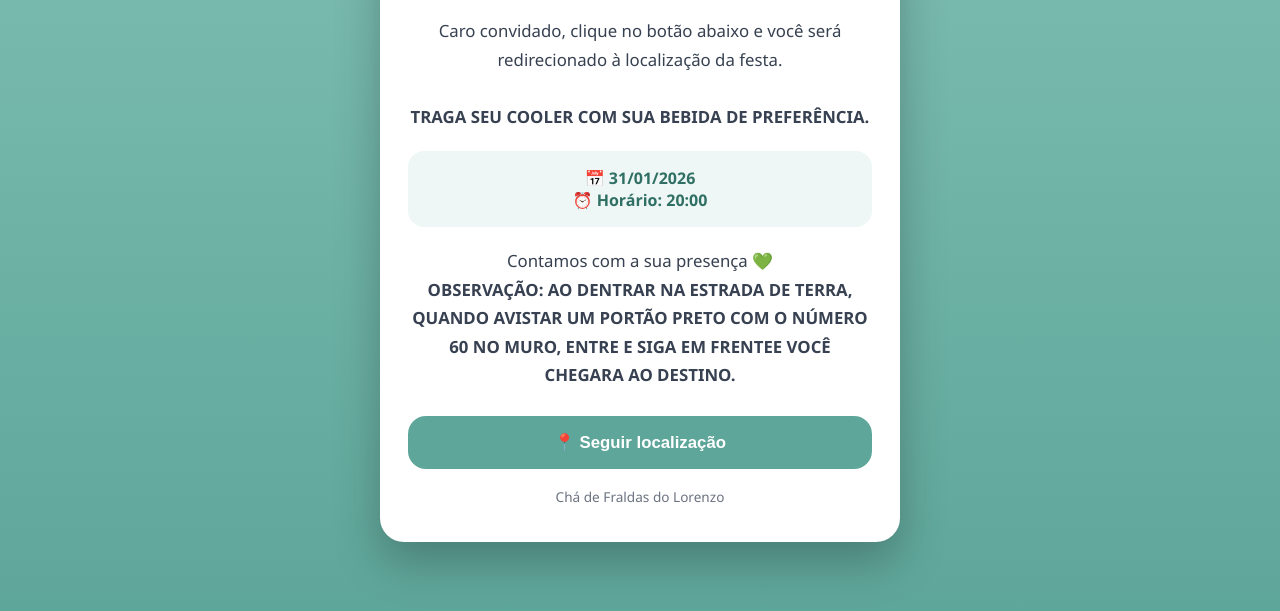
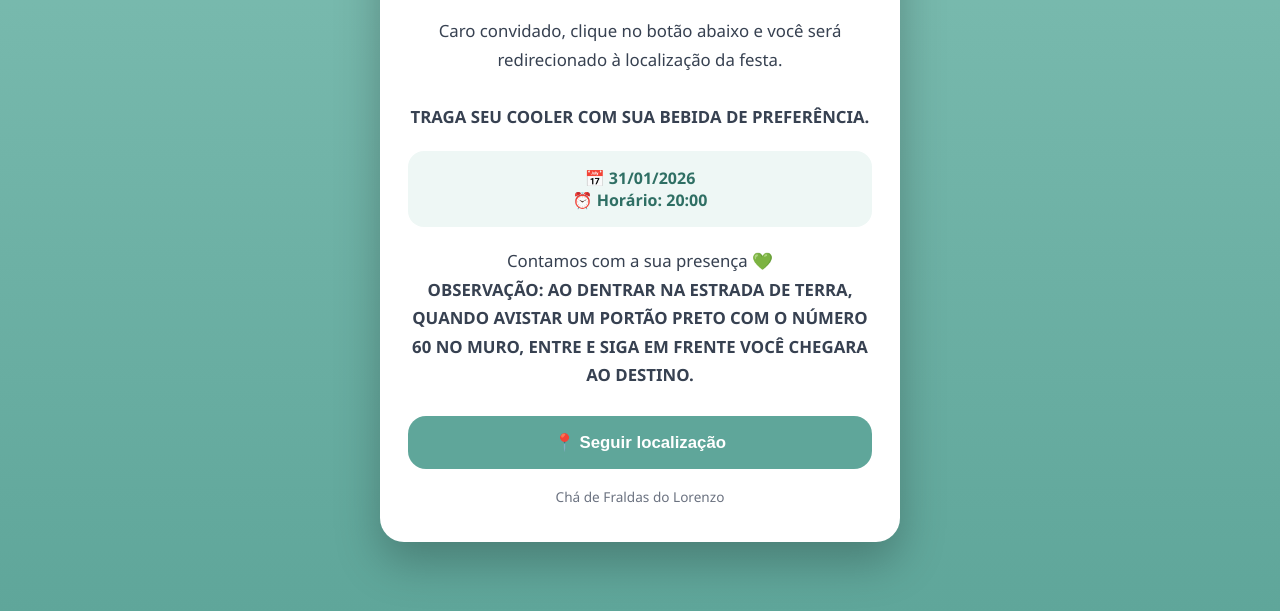
Before and after one commit to MatheusGlanz/localiza-o-lorenzo, a plain HTML site: page index.html in a window 1280 px wide. Shown: the part 189-800 px from the top of the page. Drawn offline with Linux system fonts and the light colour scheme.

Commit message:
Fix HTML formatting and structure

```diff
--- a/index.html
+++ b/index.html
@@ -26,7 +26,7 @@ Caro convidado, clique no botão abaixo e você será redirecionado à localiza
 
 
 <p>Contamos com a sua presença 💚<br />
-    <strong> OBSERVAÇÃO: AO DENTRAR NA ESTRADA DE TERRA, QUANDO AVISTAR UM PORTÃO PRETO COM O NÚMERO 60 NO MURO, ENTRE E SIGA EM FRENTEE VOCÊ CHEGARA AO DESTINO.</strong>
+    <strong> OBSERVAÇÃO: AO DENTRAR NA ESTRADA DE TERRA, QUANDO AVISTAR UM PORTÃO PRETO COM O NÚMERO 60 NO MURO, ENTRE E SIGA EM FRENTE VOCÊ CHEGARA AO DESTINO.</strong>
 </p>
 
 
```
